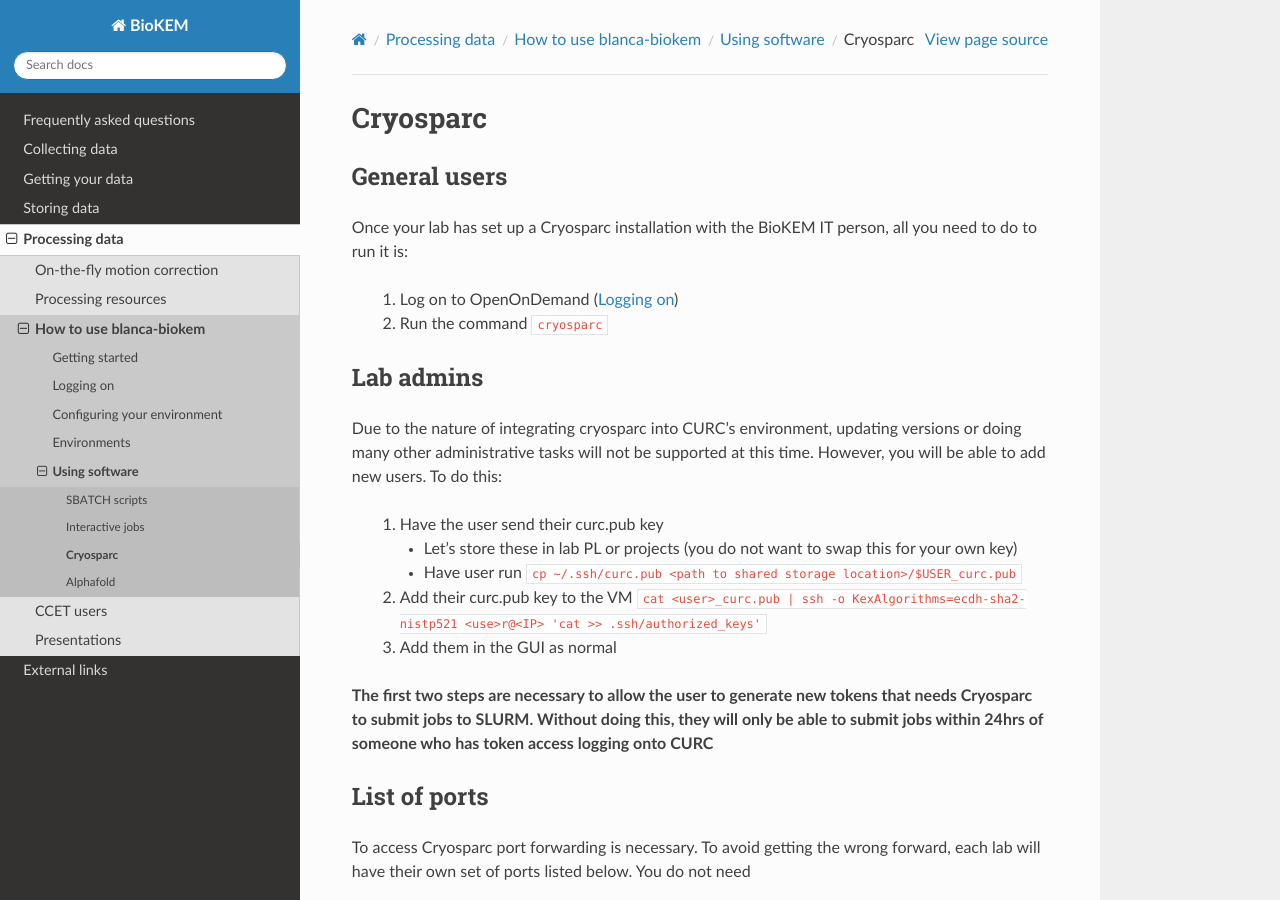
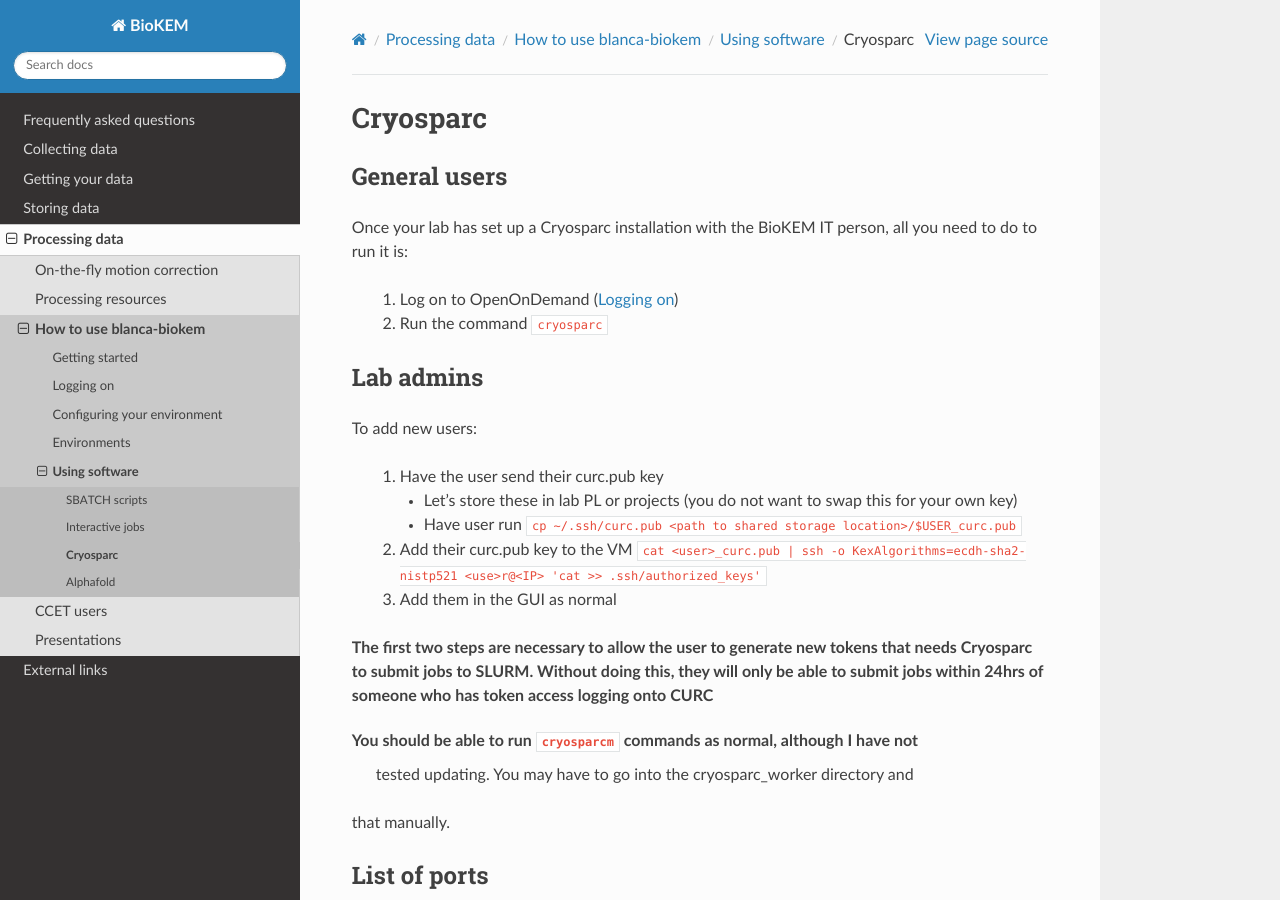
Before and after one commit to CU-BioKEM/user-guide, a Sphinx documentation site: the page built from docs/source/processing/using_software/cryosparc.rst, in a window 1280 px wide and 900 px high. Built offline with Sphinx 7.4.7 and the Read the Docs theme 2.0.0, drawn with Linux system fonts in a browser that asks for light colours; some of the changed text lies outside the part shown.

Commit message:
formatting

```diff
--- a/docs/source/processing/using_software/cryosparc.rst
+++ b/docs/source/processing/using_software/cryosparc.rst
@@ -15,9 +15,7 @@
 
 Lab admins
 ----------
-Due to the nature of integrating cryosparc into CURC's environment, updating
-versions or doing many other administrative tasks will not be supported at this
-time. However, you will be able to add new users. To do this:
+To add new users:
 
   #. Have the user send their curc.pub key
 
@@ -30,6 +28,10 @@
 **The first two steps are necessary to allow the user to generate new tokens that needs
 Cryosparc to submit jobs to SLURM. Without doing this, they will only be able to
 submit jobs within 24hrs of someone who has token access logging onto CURC**
+
+You should be able to run ``cryosparcm`` commands as normal, although I have not
+ tested updating. You may have to go into the cryosparc_worker directory and
+that manually.
 
 .. _List of ports:
 
@@ -289,3 +291,14 @@
                  echo "export SLURM_CONF=/etc/slurm/slurm.conf" >> ~/.slurm_token ;
                  scp -o KexAlgorithms=ecdh-sha2-nistp521 ~/.slurm_token <admin>@<IP>:~/cryosparc_setup/export_tok$
                  firefox http://<IP>:<base port>'
+
+#. Make admin functions
+  - .. code-block:: bash
+
+      for USER in $(users)
+        do
+        if [ "$USER" == "<admin>" ]; then
+          alias cryosparcm='ssh -o KexAlgorithms=ecdh-sha2-nistp521 <user>@<ip> "/home/<user>/cryosparc/cryosparc_master/bin/cryosparcm ${1}"'
+          alias cryosparc-add-key='cat ${1} | ssh -o KexAlgorithms=ecdh-sha2-nistp521 <user>@<ip> "cat >> .ssh/authorized_keys"'
+        fi
+        done
```
